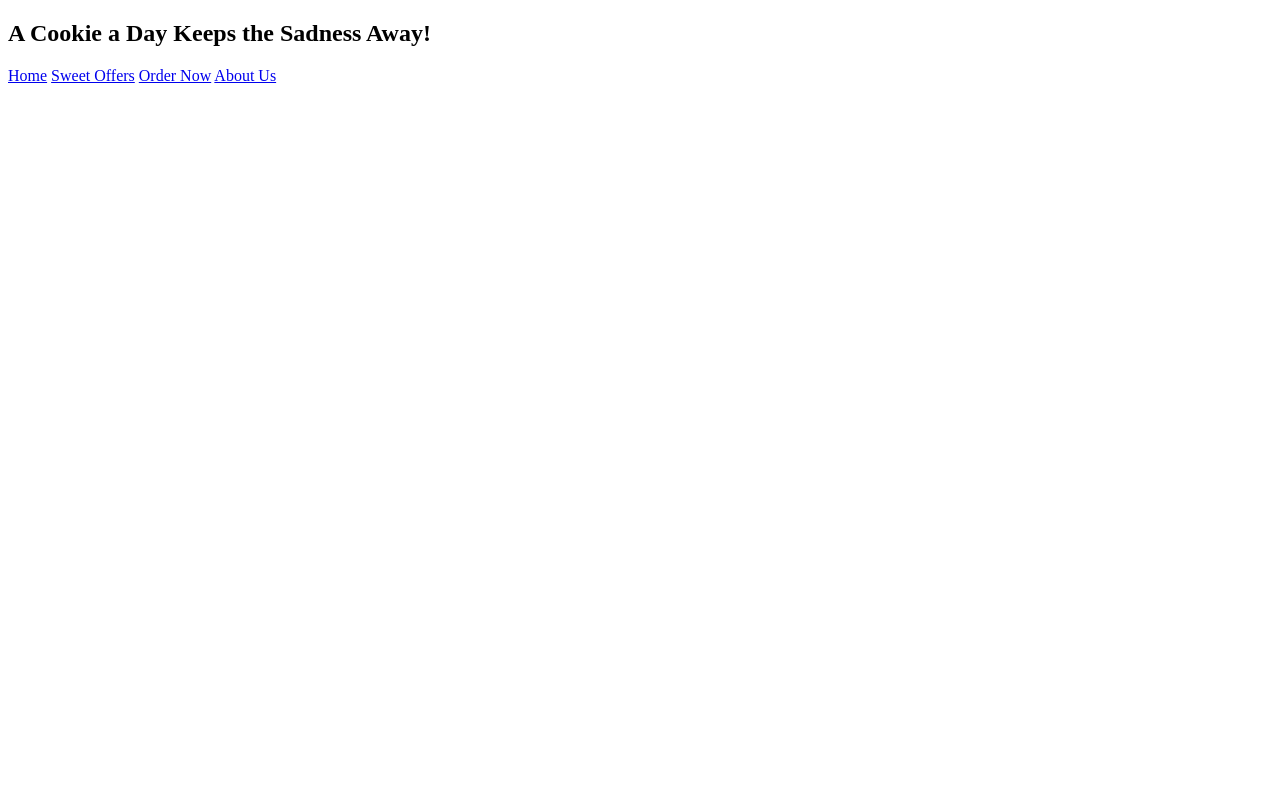
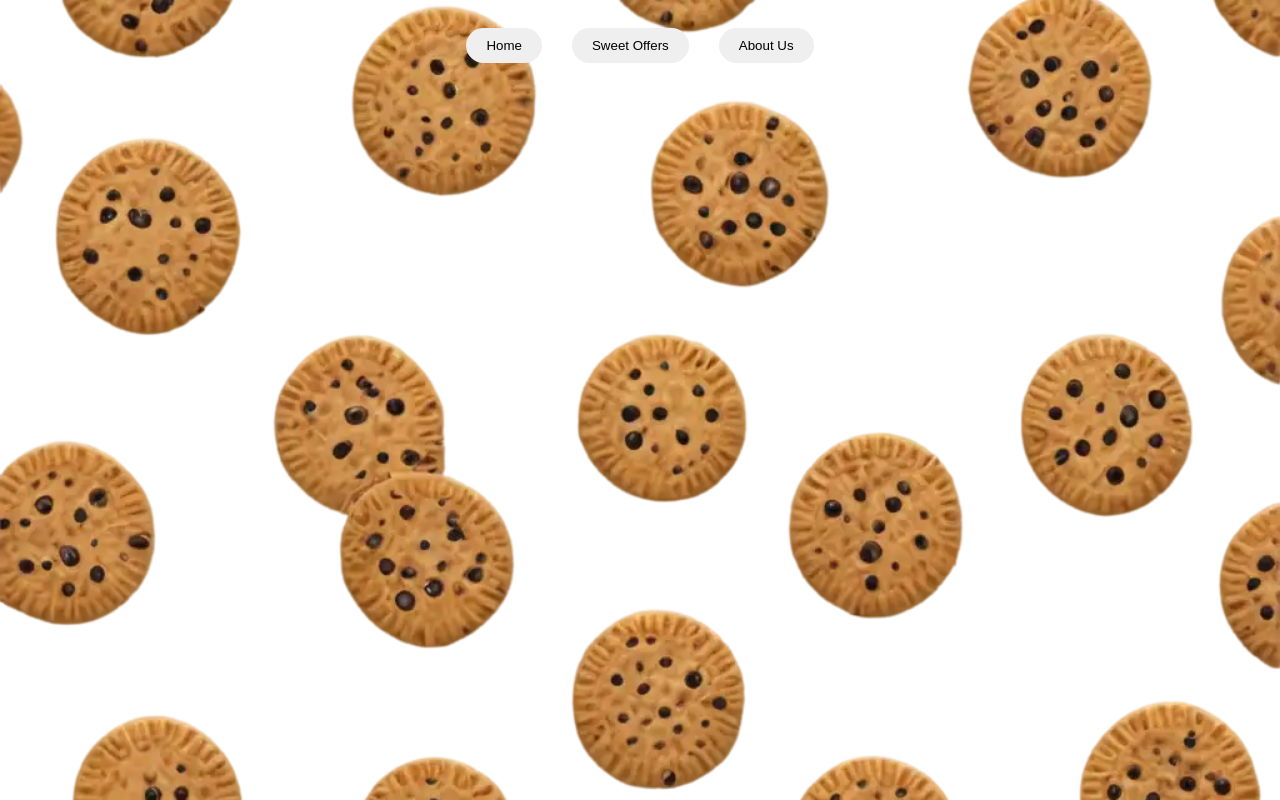
Before and after one commit to Chamseddine-svg/restaurent-website-coockies, a website built with webpack: page src/template.html in a window 1280 px wide. Built offline with nearby package versions, Linux system fonts and the light colour scheme.

Commit message:
add home js page

```diff
--- a/package.json
+++ b/package.json
@@ -18,8 +18,10 @@
   },
   "homepage": "https://github.com/Chamseddine-svg/restaurent-website-coockies#readme",
   "devDependencies": {
+    "css-loader": "^7.1.5",
     "html-loader": "^5.1.0",
     "html-webpack-plugin": "^5.6.8",
+    "style-loader": "^4.0.0",
     "webpack": "^5.112.0",
     "webpack-cli": "^7.2.3",
     "webpack-dev-server": "^6.1.0"
--- a/src/style.css
+++ b/src/style.css
@@ -0,0 +1,37 @@
+body {
+    background-image: url("./img/bag.webp");
+    background-size: cover;
+    background-position: center;
+    background-repeat: no-repeat;
+    background-attachment: fixed;
+}
+
+header {
+    display: flex;
+    justify-content: center;
+    align-items: center;
+    padding: 20px;
+}
+
+nav {
+    display: flex;
+    justify-content: center;
+    align-items: center;
+    gap: 30px;
+}
+
+nav button {
+    padding: 10px 20px;
+    border: none;
+    border-radius: 20px;
+    cursor: pointer;
+}
+
+#container {
+    display: flex;
+    flex-direction: column;
+    align-items: center;
+    justify-content: center;
+    gap: 20px;
+    text-align: center;
+}
--- a/src/template.html
+++ b/src/template.html
@@ -7,13 +7,13 @@
 </head>
 <body>
     <header>
-        <h2>A Cookie a Day Keeps the Sadness Away!</h2>
         <nav>
-            <a href="#Home">Home</a>
-            <a href="#Offers">Sweet Offers</a>
-            <a href="#OrderNow">Order Now</a>
-            <a href="#About">About Us</a>
+            <button>Home</button>
+            <button>Sweet Offers</button>
+            <button>About Us</button>
         </nav>
     </header>
+
+    <div id="Content"></div>
 </body>
 </html>
--- a/webpack.config.js
+++ b/webpack.config.js
@@ -34,7 +34,7 @@ export default {
         use: ["html-loader"],
       },
       {
-        test: /\.(png|svg|jpg|jpeg|gif)$/i,
+        test: /\.(png|svg|jpg|jpeg|gif|webp)$/i,
         type: "asset/resource",
       }
     ]},
```
Also changed, not shown: src/home.js (added, +14 -0 lines), src/img/IMG-20260609-WA0001.jpg (added), src/img/IMG-20260609-WA0002.jpg (added), src/img/bag.webp (added), src/img/happy_c.jpg (added), 1 other file.
